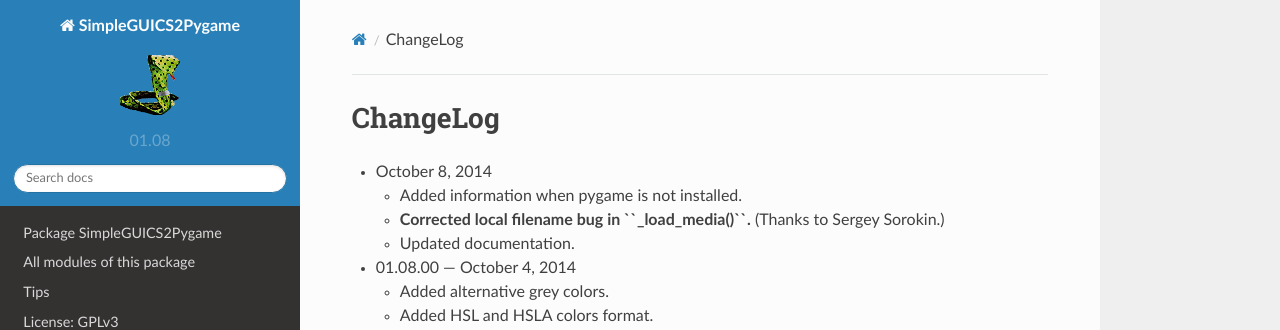
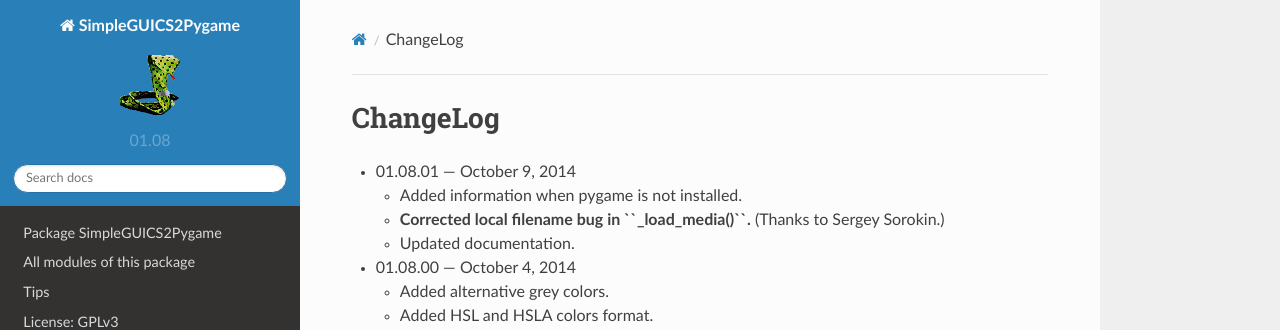
Before and after one commit to rhul-compsoc/SimpleGUICS2Pygame, a Sphinx documentation site: the page built from Sphinx/ChangeLog.rst, in a window 1280 px wide and 900 px high. Shown: the top 330 px of the window. Built offline with Sphinx 7.4.7 and the Read the Docs theme 2.0.0, drawn with Linux system fonts in a browser that asks for light colours.

Commit message:
Version 01.08.01

```diff
--- a/README.rst
+++ b/README.rst
@@ -106,7 +106,7 @@ along with this program. If not, see <http://www.gnu.org/licenses/>.
 
 Changes
 =======
-* October 8, 2014
+* 01.08.01 --- October 9, 2014
 
   - Added information when pygame is not installed.
 
--- a/SimpleGUICS2Pygame/__init__.py
+++ b/SimpleGUICS2Pygame/__init__.py
@@ -1,7 +1,7 @@
 # -*- coding: latin-1 -*-
 
 """
-SimpleGUICS2Pygame package (October 4, 2014)
+SimpleGUICS2Pygame package (October 9, 2014)
 
 It is primarily a standard Python_ (2 **and** 3) module
 reimplementing the SimpleGUI particular module of CodeSkulptor_
@@ -33,6 +33,7 @@ http://www.opimedia.be/
 .. _Python: http://www.python.org/
 .. _`Unofficial Windows Binaries`: http://www.lfd.uci.edu/~gohlke/pythonlibs/#pygame
 
+* v.01.08.01 --- October 9, 2014
 * v.01.08.00 --- October 4, 2014
 * v.01.07.00 --- September 2, 2014
 * v.01.06.03 --- July 24, 2014
@@ -58,7 +59,7 @@ http://www.opimedia.be/
 .. _`Complete changelog`: https://simpleguics2pygame.readthedocs.org/en/latest/ChangeLog.html
 """
 
-_VERSION = '01.08.00'
+_VERSION = '01.08.01'
 """
 Version of SimpleGUICS2Pygame package.
 """
--- a/Sphinx/ChangeLog.rst
+++ b/Sphinx/ChangeLog.rst
@@ -1,6 +1,6 @@
 ChangeLog
 =========
-* October 8, 2014
+* 01.08.01 --- October 9, 2014
 
   - Added information when pygame is not installed.
 
```
Also changed, not shown: 8 other files.
